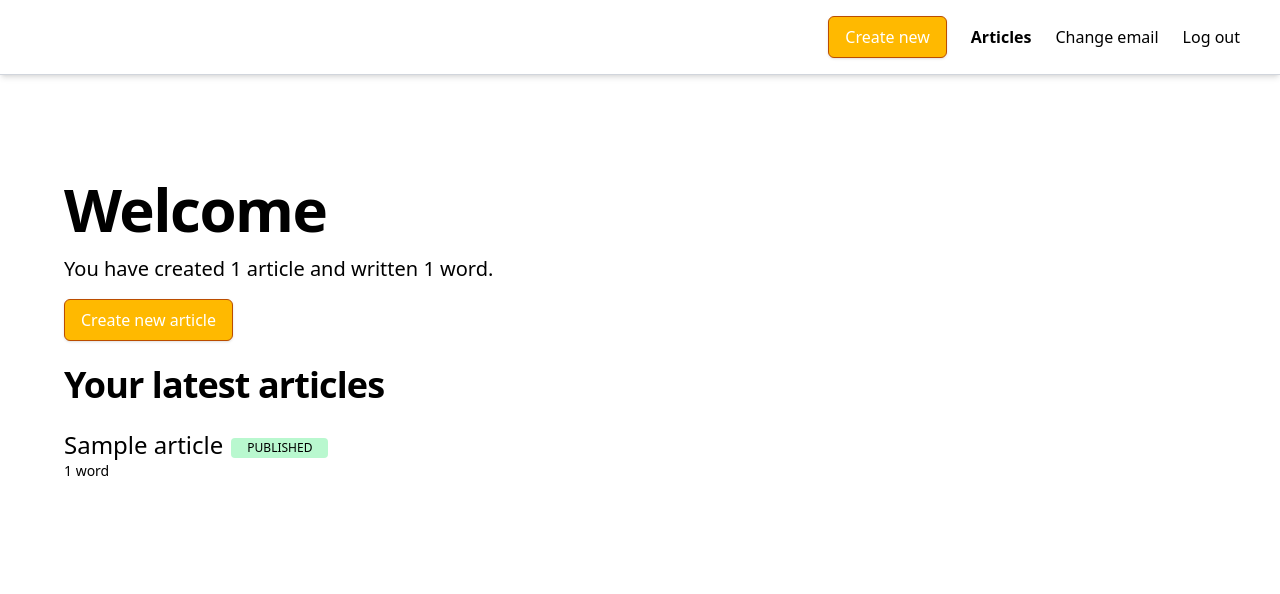
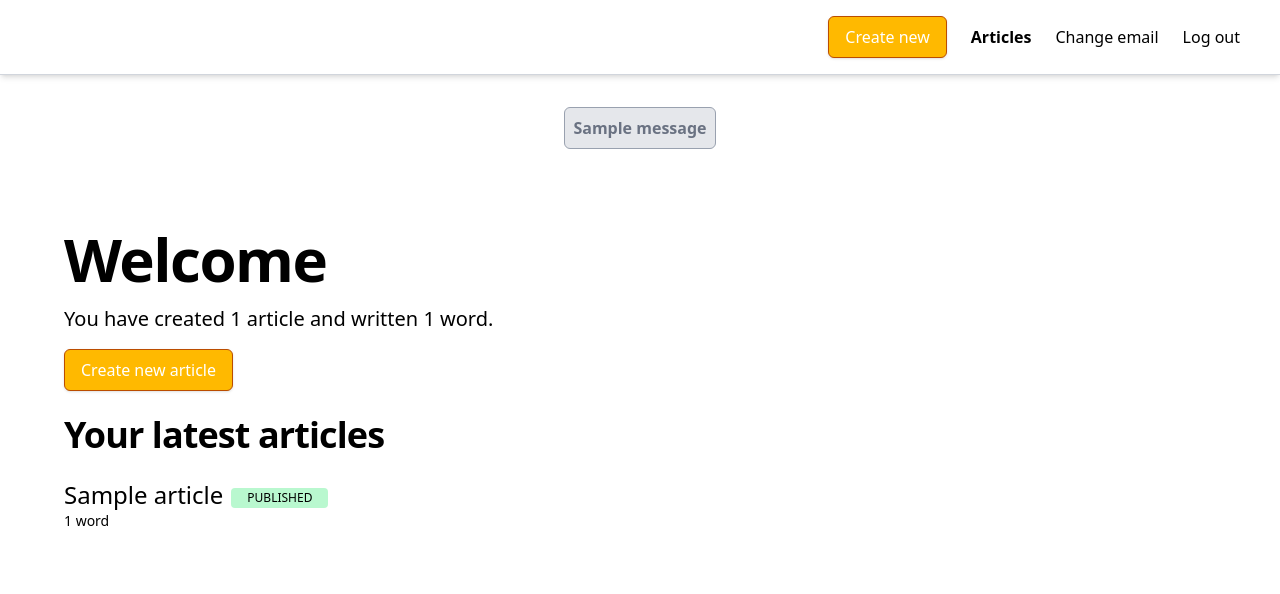
Before and after one commit to CioFlingar/Article_Crontrol_System, a Django app: page /article/ in a window 1280 px wide. Shown: the top 594 px of the page. Run offline with Django 5.2, Linux system fonts and the light colour scheme; a user stored in the database is signed in; tables that the repository leaves empty hold one stand-in row (values such as "Sample post"); one stand-in notice (Sample message) is shown; some libraries are stand-ins or nearby versions.

Commit message:
add flashing messages and pagination

```diff
--- a/app_dj/views.py
+++ b/app_dj/views.py
@@ -1,5 +1,7 @@
 from typing import Any
 
+
+from django.contrib import messages
 from django.contrib.auth.mixins import LoginRequiredMixin, UserPassesTestMixin
 from django.db.models import QuerySet
 from django.urls import reverse_lazy
@@ -39,11 +41,11 @@ class ArticleListView(LoginRequiredMixin, ListView):
     template_name = "app_dj/home.html"
     model = Articles
     context_object_name = "articles"
+    paginate_by = 4
 
     def get_queryset(self) -> QuerySet[Any]:
-        return Articles.objects.filter(creator=self.request.user).order_by(
-            "-created_at"
-        )
+        queryset = super().get_queryset().filter(creator=self.request.user)
+        return queryset.order_by("-created_at")
 
 
 class ArticleCreateView(LoginRequiredMixin, CreateView):
@@ -77,3 +79,7 @@ class ArticleDeleteView(LoginRequiredMixin, UserPassesTestMixin, DeleteView):
 
     def test_func(self) -> bool | None:
         return self.request.user == self.get_object().creator
+
+    def post(self, request, *args, **kwargs):
+        messages.success(request, "Article deleted successfully.", extra_tags="destructive")
+        return super().post(request, *args, **kwargs)
--- a/static/input.css
+++ b/static/input.css
@@ -43,7 +43,7 @@
 
 }
 
-.error{
+.error, .destructive{
     @apply p-2 my-2 text-sm text-red-700 bg-red-50 rounded-md border-red-300;
 }
 
--- a/static/output.css
+++ b/static/output.css
@@ -11,7 +11,6 @@
     --color-red-200: oklch(88.5% 0.062 18.334);
     --color-red-300: oklch(80.8% 0.114 19.571);
     --color-red-400: oklch(70.4% 0.191 22.216);
-    --color-red-600: oklch(57.7% 0.245 27.325);
     --color-red-700: oklch(50.5% 0.213 27.518);
     --color-red-800: oklch(44.4% 0.177 26.899);
     --color-amber-200: oklch(92.4% 0.12 95.746);
@@ -19,13 +18,13 @@
     --color-amber-500: oklch(76.9% 0.188 70.08);
     --color-amber-600: oklch(66.6% 0.179 58.318);
     --color-amber-700: oklch(55.5% 0.163 48.998);
-    --color-yellow-400: oklch(85.2% 0.199 91.936);
     --color-green-200: oklch(92.5% 0.084 155.995);
     --color-emerald-600: oklch(59.6% 0.145 163.225);
     --color-gray-100: oklch(96.7% 0.003 264.542);
     --color-gray-200: oklch(92.8% 0.006 264.531);
     --color-gray-300: oklch(87.2% 0.01 258.338);
     --color-gray-400: oklch(70.7% 0.022 261.325);
+    --color-gray-500: oklch(55.1% 0.027 264.364);
     --color-gray-600: oklch(44.6% 0.03 256.802);
     --color-gray-700: oklch(37.3% 0.034 259.733);
     --color-gray-800: oklch(27.8% 0.033 256.848);
@@ -227,6 +226,9 @@
   .static {
     position: static;
   }
+  .mx-2 {
+    margin-inline: calc(var(--spacing) * 2);
+  }
   .mx-auto {
     margin-inline: auto;
   }
@@ -287,6 +289,9 @@
   .h-6 {
     height: calc(var(--spacing) * 6);
   }
+  .h-7 {
+    height: calc(var(--spacing) * 7);
+  }
   .w-0 {
     width: calc(var(--spacing) * 0);
   }
@@ -298,6 +303,9 @@
   }
   .w-6 {
     width: calc(var(--spacing) * 6);
+  }
+  .w-7 {
+    width: calc(var(--spacing) * 7);
   }
   .w-full {
     width: 100%;
@@ -335,6 +343,9 @@
   .border-collapse {
     border-collapse: collapse;
   }
+  .rotate-180 {
+    rotate: 180deg;
+  }
   .cursor-pointer {
     cursor: pointer;
   }
@@ -347,11 +358,17 @@
   .flex-col {
     flex-direction: column;
   }
+  .flex-row {
+    flex-direction: row;
+  }
   .items-center {
     align-items: center;
   }
   .justify-between {
     justify-content: space-between;
+  }
+  .justify-center {
+    justify-content: center;
   }
   .justify-end {
     justify-content: flex-end;
@@ -418,11 +435,17 @@
     --tw-border-style: none;
     border-style: none;
   }
+  .border-black {
+    border-color: var(--color-black);
+  }
   .border-gray-200 {
     border-color: var(--color-gray-200);
   }
   .border-gray-300 {
     border-color: var(--color-gray-300);
+  }
+  .border-gray-400 {
+    border-color: var(--color-gray-400);
   }
   .border-gray-700 {
     border-color: var(--color-gray-700);
@@ -436,8 +459,8 @@
   .bg-gray-800 {
     background-color: var(--color-gray-800);
   }
-  .bg-yellow-400 {
-    background-color: var(--color-yellow-400);
+  .p-1 {
+    padding: calc(var(--spacing) * 1);
   }
   .p-2 {
     padding: calc(var(--spacing) * 2);
@@ -528,6 +551,9 @@
   }
   .text-emerald-600 {
     color: var(--color-emerald-600);
+  }
+  .text-gray-500 {
+    color: var(--color-gray-500);
   }
   .text-gray-600 {
     color: var(--color-gray-600);
@@ -850,7 +876,7 @@
   border-radius: var(--radius-md);
   padding: calc(var(--spacing) * 2);
 }
-.error {
+.error, .destructive {
   margin-block: calc(var(--spacing) * 2);
   border-radius: var(--radius-md);
   border-color: var(--color-red-300);
--- a/templates/app_dj/home.html
+++ b/templates/app_dj/home.html
@@ -27,6 +27,22 @@
         </li>
         {%endfor%}
     </ul>
+    {% if is_paginated %}
+        <div class="flex flex-row items justify-center center text-xl mt-6">
+            {% if page_obj.has_previous %}
+                <a class="mx-2" href="?page={{ page_obj.previous_page_number }}">
+                    {% include "svgs/chevron.svg" with class="h-6 w-7 mt-1 rotate-180 border border-black rounded-md p-1" %}
+                </a>
+            {% endif %}
+            <span>Page {{ page_obj.number }} of {{ paginator.num_pages }}</span>
+            {% if page_obj.has_next %}
+                <a class="mx-2" href="?page={{ page_obj.next_page_number }}">
+                    {% include "svgs/chevron.svg" with class="h-6 w-7 mt-1 border border-black rounded-md p-1" %}
+                </a>
+            {% endif %}
+        </div>
+    {% endif %}
+
     {% else %}
     <p>There is no article to show!</p>
     {% endif %}
--- a/templates/base.html
+++ b/templates/base.html
@@ -43,6 +43,17 @@
         </div>
     </nav>
     <div class="p-2 md:p-4 lg:p-6">
+        <div class="flex justify-center mt-2 text-gray-500 font-bold">
+            {% if messages %}
+                <ul>
+                    {% for message in messages %}
+                        <li class='border p-2 border-gray-400 bg-gray-200 rounded-md {{ message.tags }}'>{{ message }}</li>
+                    {% endfor %}
+                </ul>
+            {% endif %}
+        </div>
+
+
         {% block base_content %}
         {% endblock base_content %}
     </div>
```
